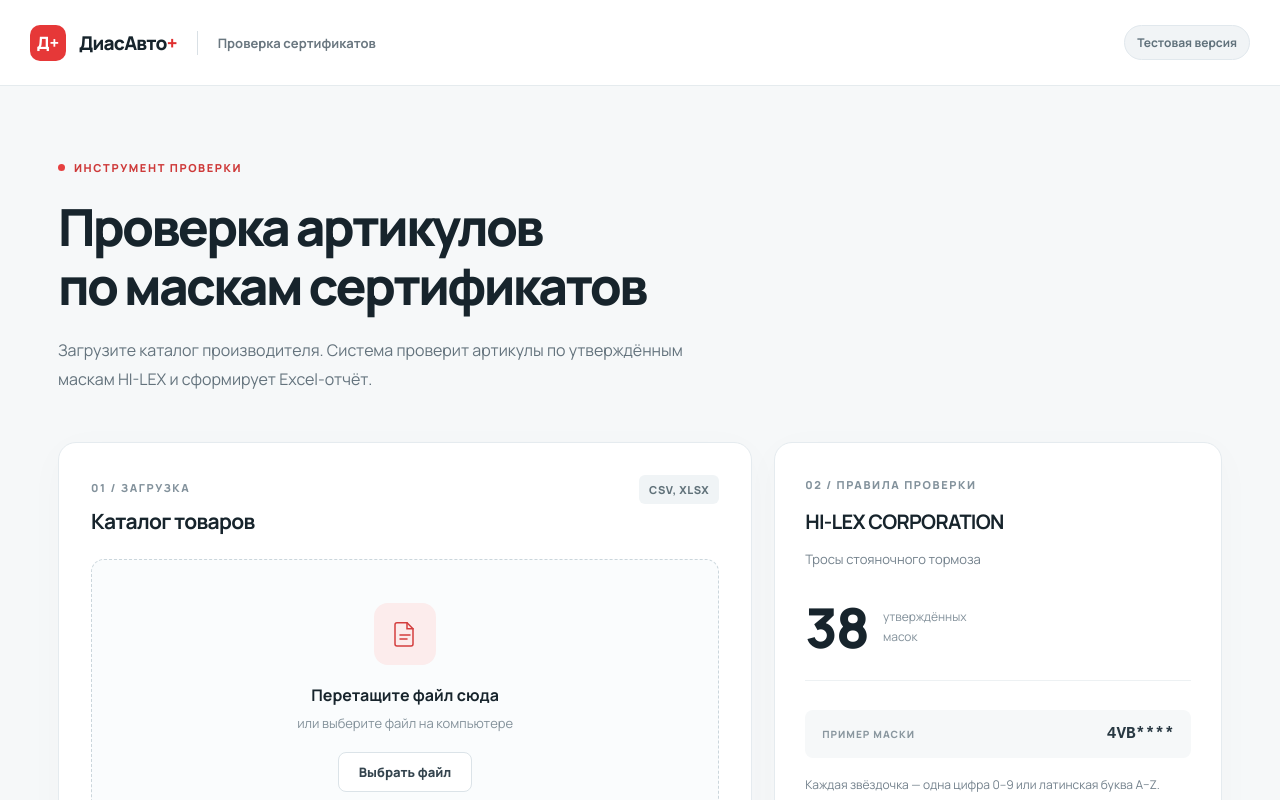
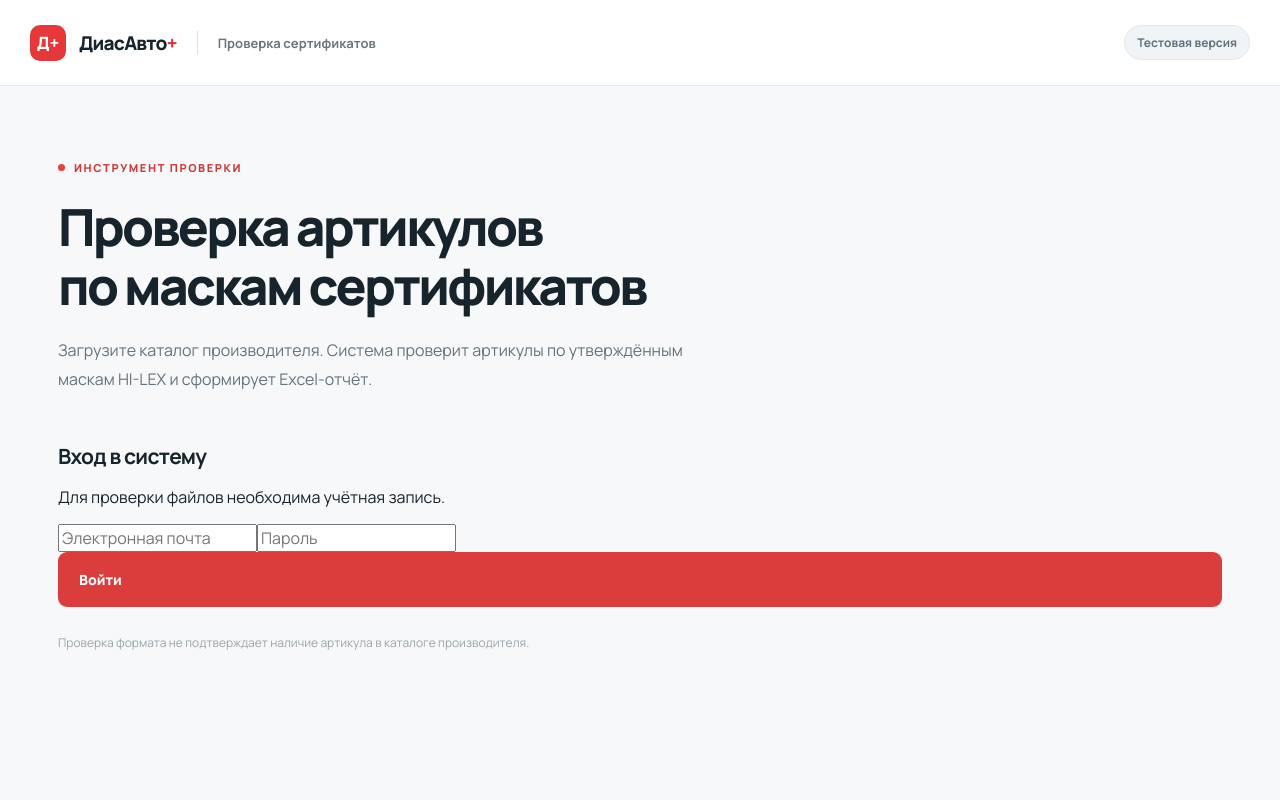
Before and after one commit to medvedushechka/diasavto-certificate-validator, a React (Vite) app in the folder frontend/: page / in a window 1280 px wide. Shown: the top 800 px of the page. Built offline with nearby package versions, Linux system fonts and the light colour scheme; no server answers.

Commit message:
feat(auth): require login in frontend and send session token

```diff
--- a/frontend/src/App.tsx
+++ b/frontend/src/App.tsx
@@ -1,4 +1,6 @@
-import { useRef, useState, type ChangeEvent, type DragEvent } from "react";
+import { useEffect, useRef, useState, type ChangeEvent, type DragEvent } from "react";
+import type { Session } from "@supabase/supabase-js";
+import { supabase } from "./auth";
 
 const MAX_FILE_BYTES = 2 * 1024 * 1024;
 const ACCEPTED_EXTENSIONS = [".csv", ".xlsx"];
@@ -27,6 +29,26 @@
 
 export default function App() {
   const inputRef = useRef<HTMLInputElement>(null);
+  const [session, setSession] = useState<Session | null>(null);
+  const [email, setEmail] = useState("");
+  const [password, setPassword] = useState("");
+  const [authError, setAuthError] = useState("");
+  const [authBusy, setAuthBusy] = useState(false);
+
+  useEffect(() => {
+    void supabase.auth.getSession().then(({ data }) => setSession(data.session));
+    const { data } = supabase.auth.onAuthStateChange((_event, next) => setSession(next));
+    return () => data.subscription.unsubscribe();
+  }, []);
+
+  async function signIn(event: React.FormEvent<HTMLFormElement>) {
+    event.preventDefault();
+    setAuthBusy(true);
+    setAuthError("");
+    const { error } = await supabase.auth.signInWithPassword({ email, password });
+    if (error) setAuthError("Не удалось войти. Проверьте учётные данные.");
+    setAuthBusy(false);
+  }
   const [file, setFile] = useState<File | null>(null);
   const [state, setState] = useState<RequestState>("idle");
   const [message, setMessage] = useState("");
@@ -52,7 +74,7 @@
   }
 
   async function submit() {
-    if (!file || state === "loading") return;
+    if (!file || state === "loading" || !session) return;
     setState("loading");
     setMessage("");
     const form = new FormData();
@@ -60,6 +82,7 @@
     try {
       const response = await fetch("/api/validate", {
         method: "POST",
+        headers: { Authorization: `Bearer ${session.access_token}` },
         body: form,
         cache: "no-store",
       });
@@ -114,6 +137,16 @@
         <h1>Проверка артикулов<br />по маскам сертификатов</h1>
         <p className="intro">Загрузите каталог производителя. Система проверит артикулы по утверждённым маскам HI-LEX и сформирует Excel-отчёт.</p>
 
+        {!session ? (
+          <form className="login-panel" onSubmit={signIn}>
+            <h2>Вход в систему</h2>
+            <p>Для проверки файлов необходима учётная запись.</p>
+            <input aria-label="Электронная почта" type="email" autoComplete="username" required value={email} onChange={(e) => setEmail(e.target.value)} placeholder="Электронная почта" />
+            <input aria-label="Пароль" type="password" autoComplete="current-password" required value={password} onChange={(e) => setPassword(e.target.value)} placeholder="Пароль" />
+            <button className="primary-button" type="submit" disabled={authBusy}>{authBusy ? "Проверка…" : "Войти"}</button>
+            {authError && <p className="feedback feedback-error" role="alert">{authError}</p>}
+          </form>
+        ) : <><div className="session-bar"><span>Вы вошли в систему</span><button type="button" onClick={() => void supabase.auth.signOut()}>Выйти</button></div>
         <div className="workspace">
           <section className="panel" aria-labelledby="upload-heading">
             <div className="panel-heading">
@@ -176,6 +209,7 @@
             </section>
           </aside>
         </div>
+        </>}
         <footer className="footer">Проверка формата не подтверждает наличие артикула в каталоге производителя.</footer>
       </main>
     </div>
```
